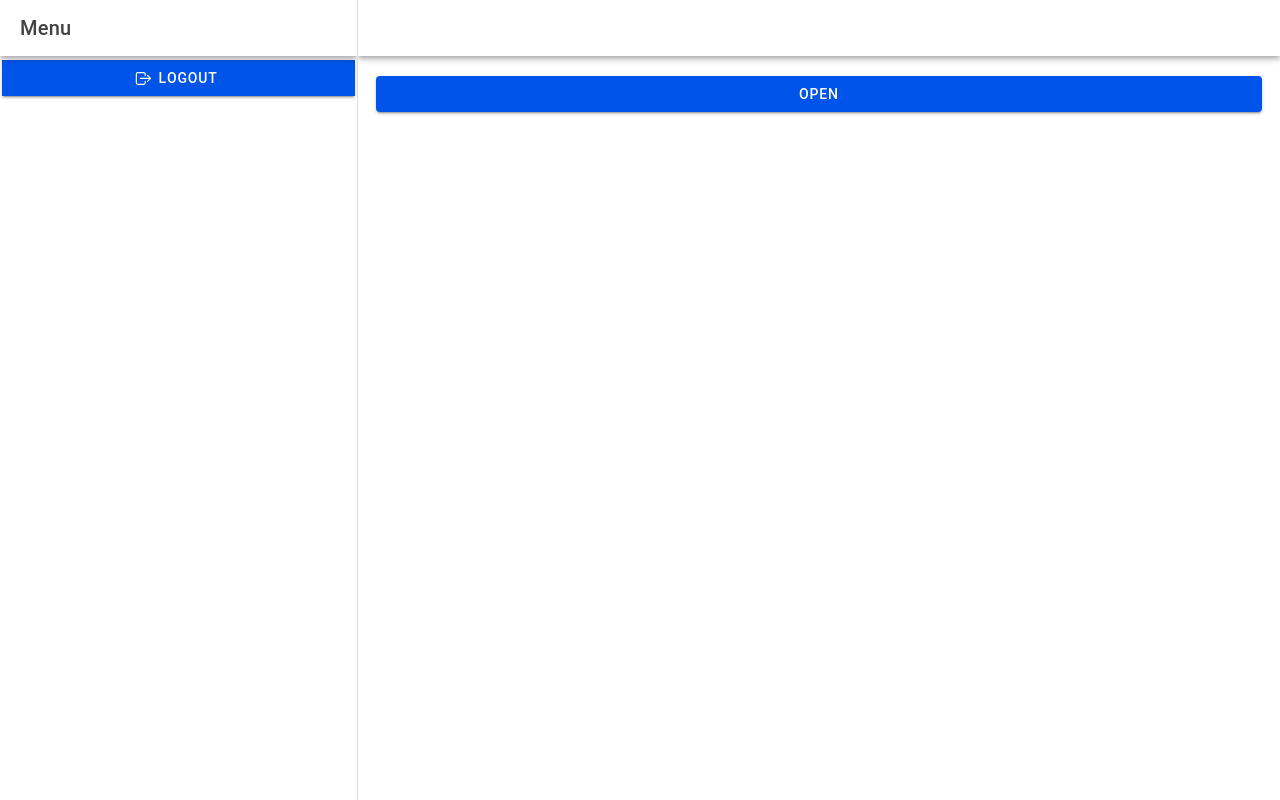
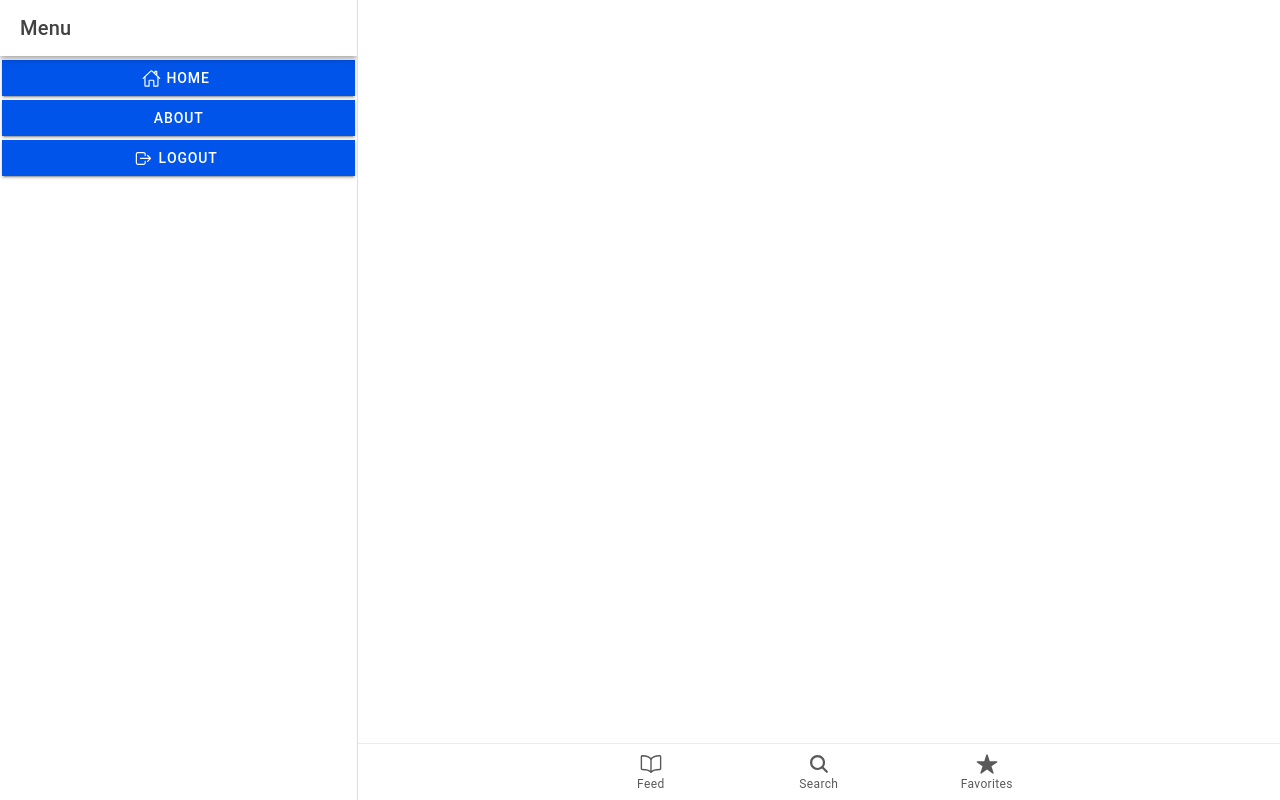
Before and after one commit to DashadotT/IT35A-MOBILE, a React (Vite) app: page /app/home in a window 1280 px wide. Built offline with nearby package versions, Linux system fonts and the light colour scheme.

Commit message:
update home and menu file and added about page

```diff
--- /dev/null
+++ b/src/pages/About.tsx
@@ -0,0 +1,18 @@
+import { IonPage, IonHeader, IonToolbar, IonButtons, IonMenuButton, IonTitle, IonContent } from "@ionic/react";
+
+const About: React.FC = () => {
+    return (
+        <IonPage>
+            <IonHeader>
+                <IonToolbar>
+                    <IonButtons>
+                        <IonMenuButton></IonMenuButton>
+                    </IonButtons>
+                    <IonTitle>About</IonTitle>
+                </IonToolbar>
+            </IonHeader>
+            <IonContent fullscreen></IonContent>
+        </IonPage>
+    );
+}
+export default About;
--- a/src/pages/Home.tsx
+++ b/src/pages/Home.tsx
@@ -1,84 +1,42 @@
-import { IonContent, IonHeader, IonMenuButton, IonPage, IonTitle, IonToolbar } from '@ionic/react';
-import './Home.css';
-import Menu from "./Menu";
-import ExploreContainer from '../components/ExploreContainer';
+import { IonIcon, IonLabel, IonRouterOutlet, IonTabBar, IonTabButton, IonTabs, IonTitle, IonToolbar } from "@ionic/react";
+import { IonReactRouter } from "@ionic/react-router";
+import { Redirect, Route } from "react-router";
+import Feed from "./home-tabs/Feed";
+import Favorites from "./home-tabs/Favorites";
+import Search from "./home-tabs/Search";
+import { bookOutline, search, star } from "ionicons/icons";
+const Home: React.FC = () => {
+  const tabs = [
+    {name: "Feed", tab: 'feed',url: "/app/home/feed", icon:bookOutline},
+    {name: "Search", tab: 'search',url: "/app/home/search", icon:search},
+    {name: "Favorites", tab: 'favorites',url: "/app/home/favorites", icon:star},
+    ]
 
-import React, { useState, useRef } from 'react';
-import {
-  IonButtons,
-  IonButton,
-  IonModal,
-  IonItem,
-  IonInput,
-} from '@ionic/react';
+    return (
+        <IonReactRouter>
+          <IonTabs>
+          <IonTabBar slot="bottom">
+            <IonToolbar>
+              <IonTitle>Tabs</IonTitle>
+            </IonToolbar>
+            {tabs.map((tab, index) => (
+              <IonTabButton key={index} tab={tab.tab} href={tab.url}>
+                <IonIcon icon={tab.icon} />
+                <IonLabel>{tab.name}</IonLabel>
+              </IonTabButton>
+            ))}
 
-import { OverlayEventDetail } from '@ionic/core/components';
+          </IonTabBar>
+          <IonRouterOutlet>
+            <Route exact path="/app/home/feed" component={Feed} />
+            <Route exact path="/app/home" />
+            <Redirect to="/app/home/feed" />
 
-const Home: React.FC = () => {
-  const [message, setMessage] = useState('');
-  const modal = useRef<HTMLIonModalElement>(null);
-  const input = useRef<HTMLIonInputElement>(null);
-
-  const onWillDismiss = (event: CustomEvent<OverlayEventDetail>) => {
-    const { data } = event.detail;
-    if (data) {
-      setMessage(`Hello, ${data}!`);
-    }
-  };
-
-  const confirm = () => {
-    const name = input.current?.value;
-    if (name) {
-      setMessage(`Hello, ${name}!`);
-      modal.current?.dismiss();
-    }
-  };
-
-  return (
-    <IonPage>
-      <IonHeader>
-        <IonToolbar>
-          <IonButtons>
-            <IonMenuButton>
-
-            </IonMenuButton>
-          </IonButtons>
-        </IonToolbar>
-      </IonHeader>
-      <IonContent className="ion-padding">
-        <IonButton id="open-modal" expand="block">
-          Open
-        </IonButton>
-        <p>{message}</p>
-        <IonModal ref={modal} trigger="open-modal" onWillDismiss={(event) => onWillDismiss(event)}>
-          <IonHeader>
-            <IonToolbar>
-              <IonButtons slot="start">
-                <IonButton onClick={() => modal.current?.dismiss()}>Cancel</IonButton>
-              </IonButtons>
-              <IonTitle>Welcome</IonTitle>
-              <IonButtons slot="end">
-                <IonButton strong={true} onClick={() => confirm()}>
-                  Confirm
-                </IonButton>
-              </IonButtons>
-            </IonToolbar>
-          </IonHeader>
-          <IonContent className="ion-padding">
-            <IonItem>
-              <IonInput
-                label="Enter your name"
-                labelPlacement="stacked"
-                ref={input}
-                type="text"
-                placeholder="Your name"
-              />
-            </IonItem>
-          </IonContent>
-        </IonModal>
-      </IonContent>
-    </IonPage>
-  );
+            <Route exact path="/app/home/search" component={Search} />
+            <Route exact path="/app/home/favorites" component={Favorites} />
+          </IonRouterOutlet>
+          </IonTabs>
+        </IonReactRouter>
+    );
 };
-
 export default Home;
--- a/src/pages/Menu.tsx
+++ b/src/pages/Menu.tsx
@@ -1,58 +1,66 @@
-import { IonButton, IonButtons, IonIcon, IonContent, IonHeader, IonItem, IonMenu, IonMenuButton, IonMenuToggle, IonPage, IonRouterOutlet, IonSplitPane, IonTitle, IonToolbar, useIonRouter } from "@ionic/react";
-import { Redirect, Route } from "react-router";
+import { IonPage, IonHeader, IonToolbar, IonTitle, IonContent, IonSplitPane, IonMenu, IonRouterOutlet, IonMenuToggle, IonIcon, IonItem, IonButton } from "@ionic/react";
+
+import { Redirect, Route } from "react-router-dom";
+import Home from "./Home";
+import About from "./About";
 import { homeOutline, logOutOutline } from "ionicons/icons";
-import Home from "./Home";
 
 const Menu: React.FC = () => {
 
-    const path = [
-        { name: 'Home', url: '/app/home', icon: homeOutline }
-    ]
+    const paths = [
+        { name: 'Home', url: '/app/home', icon: homeOutline },
+        { name: 'About', url: '/app/about', icon: homeOutline }
+    ];
 
     return (
         <IonPage>
             <IonSplitPane contentId="main">
+
+                {/* SIDE MENU */}
                 <IonMenu contentId="main">
-
                     <IonHeader>
                         <IonToolbar>
-                            <IonTitle>
-                                Menu
-                            </IonTitle>
+                            <IonTitle>Menu</IonTitle>
                         </IonToolbar>
                     </IonHeader>
 
                     <IonContent>
-
-                        {path.map((item, index) => (
+                        {paths.map((item, index) => (
                             <IonMenuToggle key={index}>
                                 <IonItem routerLink={item.url} routerDirection="forward">
-                                    <IonIcon icon={item.icon} slot="start">
-                                        {item.name}
-                                    </IonIcon>
+                                    <IonIcon icon={item.icon} slot="start" />
+                                    {item.name}
                                 </IonItem>
                             </IonMenuToggle>
                         ))}
+
+                        <IonButton routerLink="/app/home" routerDirection="forward" expand="full">
+                            <IonIcon icon={homeOutline} slot="start" />
+                            Home
+                        </IonButton>
+
+                        <IonButton routerLink="/app/about" routerDirection="forward" expand="full">
+                            About
+                        </IonButton>
+
                         <IonButton routerLink="/" routerDirection="back" expand="full">
-                            <IonIcon icon={logOutOutline} slot="start" ></IonIcon>
+                            <IonIcon icon={logOutOutline} slot="start" />
                             Logout
                         </IonButton>
-
                     </IonContent>
                 </IonMenu>
 
+                {/* MAIN CONTENT */}
                 <IonRouterOutlet id="main">
-                    <Route exact path="/app/Home" component={Home} />
+                    <Route exact path="/app/home" component={Home} />
                     <Route exact path="/app">
-                        <Redirect to="/app/Home" />
+                        <Redirect to="/app/home" />
                     </Route>
-
                 </IonRouterOutlet>
 
             </IonSplitPane>
         </IonPage>
+    );
+};
 
-    );
-
-};
 export default Menu;
```
